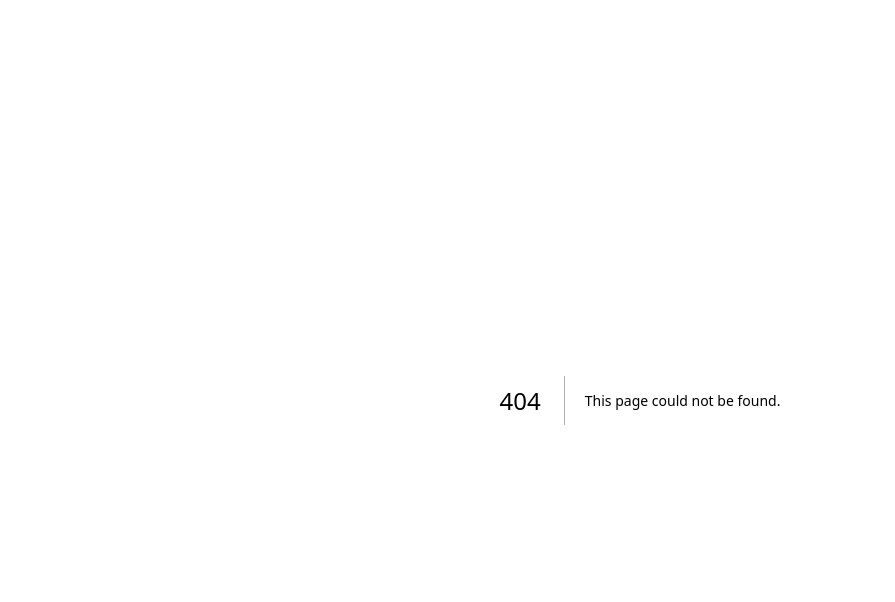
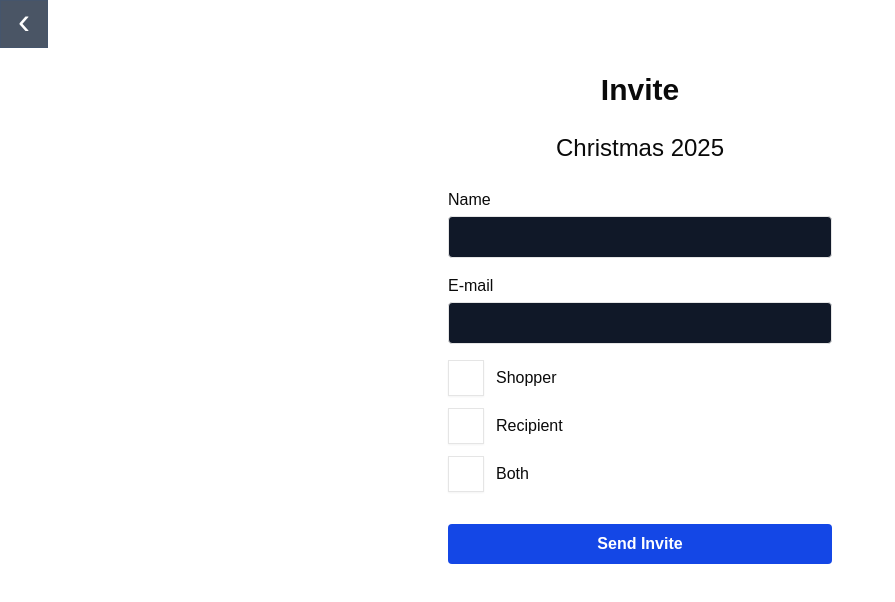
Before and after one commit to sabrisk/Capstone-Project, a Next.js app in the folder frontend/: page /Invite in a window 1280 px wide. Before the commit this address had no page. Shown: the top 602 px of the page, without its empty margins (0-895 px from the left). Built offline with nearby package versions, Linux system fonts and the light colour scheme.

Commit message:
Adds Invite page.

```diff
--- /dev/null
+++ b/frontend/src/pages/Invite.tsx
@@ -0,0 +1,129 @@
+import { Label } from "@/components/ui/label";
+import { RadioGroup, RadioGroupItem } from "@/components/ui/radio-group";
+
+import { useState } from "react";
+
+export default function Invite() {
+	const [invite, setInvite] = useState({
+		name: "",
+		email: "",
+		description: "",
+		type: "",
+	});
+
+	const handleChange = (
+		e: React.ChangeEvent<HTMLInputElement | HTMLTextAreaElement>
+	) => {
+		const { name, value } = e.target;
+		console.log(e.target);
+		setInvite((prev) => ({ ...prev, [name]: value }));
+	};
+
+	const handleClick = async (e: React.MouseEvent<HTMLButtonElement>) => {
+		e.preventDefault();
+
+		localStorage.setItem("invite", JSON.stringify(invite));
+
+		try {
+			const response = await fetch("http://localhost:3001/Invite", {
+				method: "POST",
+				headers: {
+					Accept: "application/json",
+					"Content-Type": "application/json",
+				},
+				body: JSON.stringify(invite),
+			});
+
+			if (!response.ok) {
+				const error = await response.text();
+				alert(`Invite failed: ${error}`);
+				return;
+			}
+
+			const jsonResponse = await response.json();
+			// do other things like redirect users to another page
+		} catch (error) {
+			alert("An error occurred");
+		}
+	};
+
+	return (
+		<div className="p-3">
+			<header className="flex justify-end items-start">
+				<button
+					className="fixed top-0 left-0 w-12 h-12 pb-1 bg-gray-600 text-white text-4xl border border-slate-600 flex items-center justify-center  hover:bg-gray-500 transition-colors"
+					aria-label="Back"
+				>
+					&lsaquo;
+				</button>
+			</header>
+			<header className="flex flex-col items-center">
+				<h1 className="text-3xl mt-15 mb-6 font-bold">Invite</h1>
+				<h1 className="text-2xl mt-2mb-6 ">Christmas 2025</h1>
+			</header>
+			<form className="flex flex-col gap-4 mt-6 max-w-sm mx-auto">
+				<label className="flex flex-col">
+					<span className="mb-1 font-medium">Name</span>
+					<input
+						onChange={handleChange}
+						type="text"
+						name="name"
+						autoComplete="off"
+						className="border rounded px-3 py-2 bg-gray-900 text-white"
+						required
+						maxLength={36}
+						value={invite.name}
+					/>
+				</label>
+				<label className="flex flex-col">
+					<span className="mb-1 font-medium">E-mail</span>
+					<input
+						onChange={handleChange}
+						type="text"
+						name="email"
+						className="border rounded px-3 py-2 bg-gray-900 text-white"
+						required
+						value={invite.email}
+					/>
+				</label>
+
+				<RadioGroup
+					value={invite.type}
+					onValueChange={(value: string) =>
+						setInvite((prev) => ({ ...prev, type: value }))
+					}
+				>
+					<div className="flex items-center gap-3">
+						<RadioGroupItem value="shopper" id="shopper" />
+						<Label htmlFor="shopper">Shopper</Label>
+					</div>
+					<div className="flex items-center gap-3">
+						<RadioGroupItem value="recipient" id="recipient" />
+						<Label htmlFor="recipient">Recipient</Label>
+					</div>
+					<div className="flex items-center gap-3">
+						<RadioGroupItem value="both" id="both" />
+						<Label htmlFor="both">Both</Label>
+					</div>
+				</RadioGroup>
+
+				<button
+					onClick={handleClick}
+					type="submit"
+					className="mt-4  bg-blue-700 hover:bg-blue-800 text-white font-semibold py-2 rounded"
+				>
+					Send Invite
+				</button>
+			</form>
+		</div>
+	);
+}
+
+{
+	/* <button
+					className="bg-gray-600 text-white text-4xl border border-slate-600 flex items-center justify-center  hover:bg-gray-500 transition-colors"
+					aria-label="Back"
+				>
+					&lsaquo;
+				</button> */
+}
```
